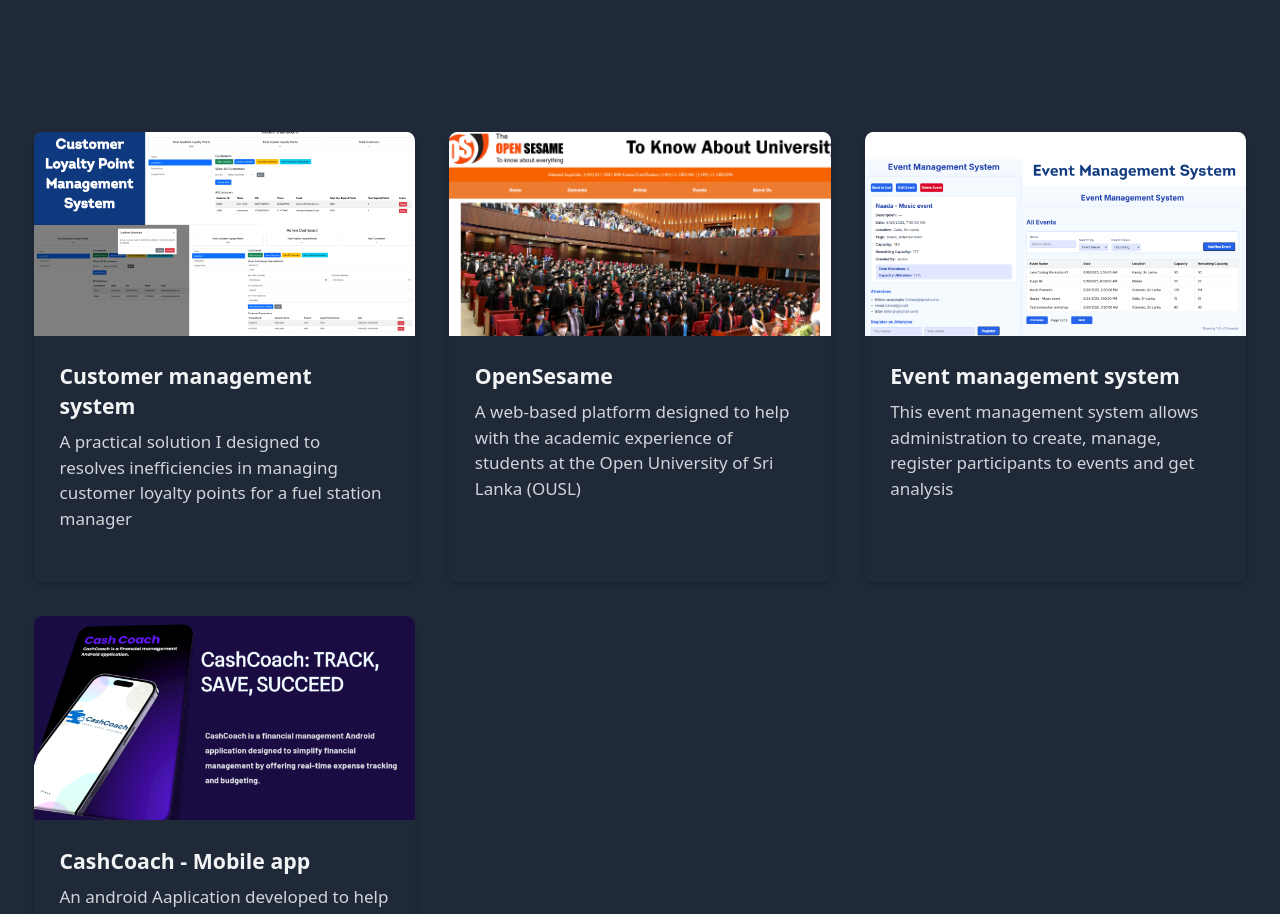
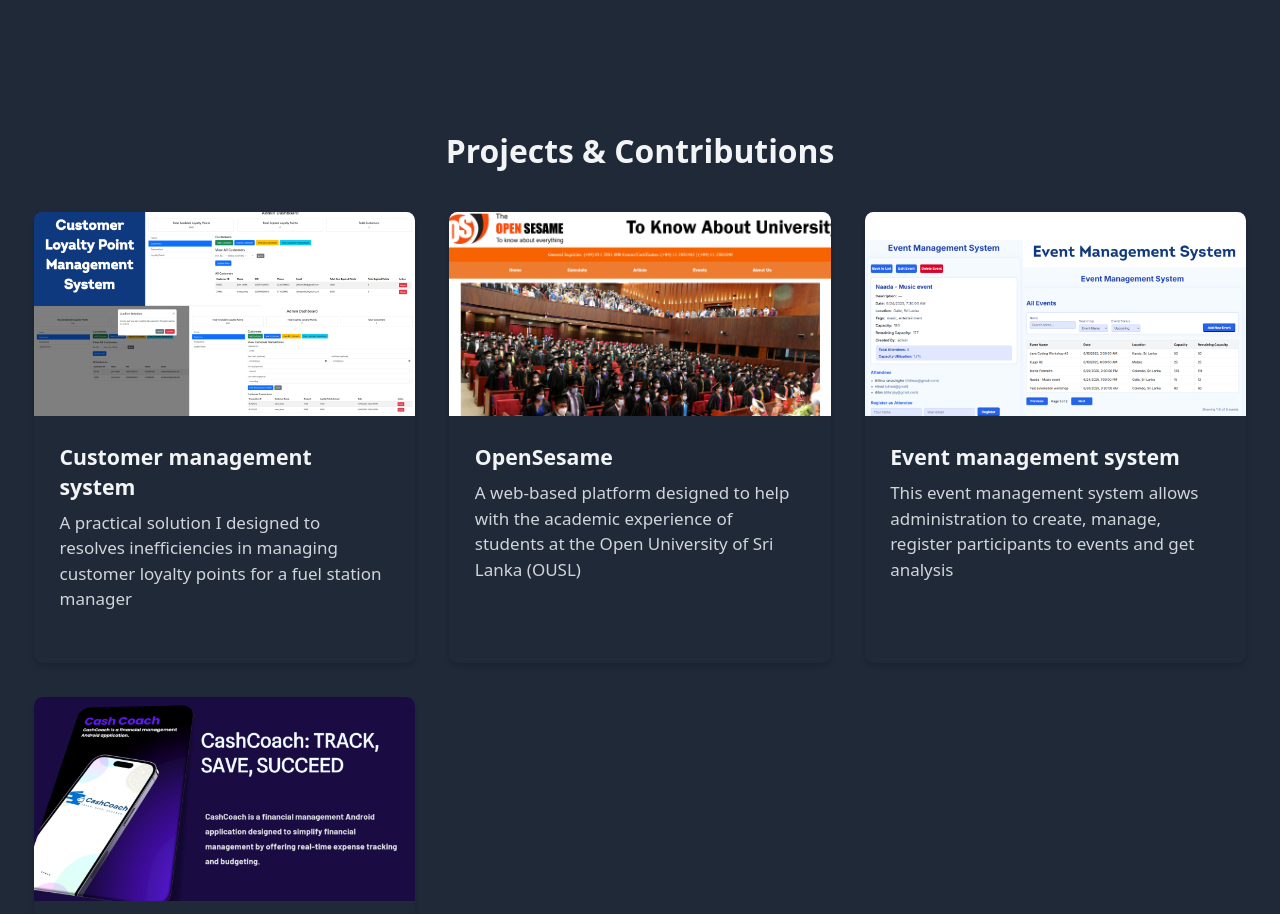
Before and after one commit to vidura13/MyPortfolio, a React (Vite) app: page / in a window 1280 px wide. Shown: the part 2520-3434 px from the top of the page. Built offline with nearby package versions, Linux system fonts and the light colour scheme.

Commit message:
Update App.jsx

```diff
--- a/src/App.jsx
+++ b/src/App.jsx
@@ -200,6 +200,15 @@
 
       {/* Projects Section */}
       <section id="projects" className="py-20 px-4 md:px-8 bg-white dark:bg-gray-800">
+         <motion.h2
+          className="text-3xl font-bold text-center mb-10"
+          initial={{ opacity: 0, y: 20 }}
+          whileInView={{ opacity: 1, y: 0 }}
+          viewport={{ once: true }}
+          transition={{ duration: 0.6 }}
+        >
+          Projects & Contributions
+        </motion.h2>
         <div className="grid grid-cols-1 md:grid-cols-3 gap-8">
           <ProjectCard
             title="Customer management system  "
```
